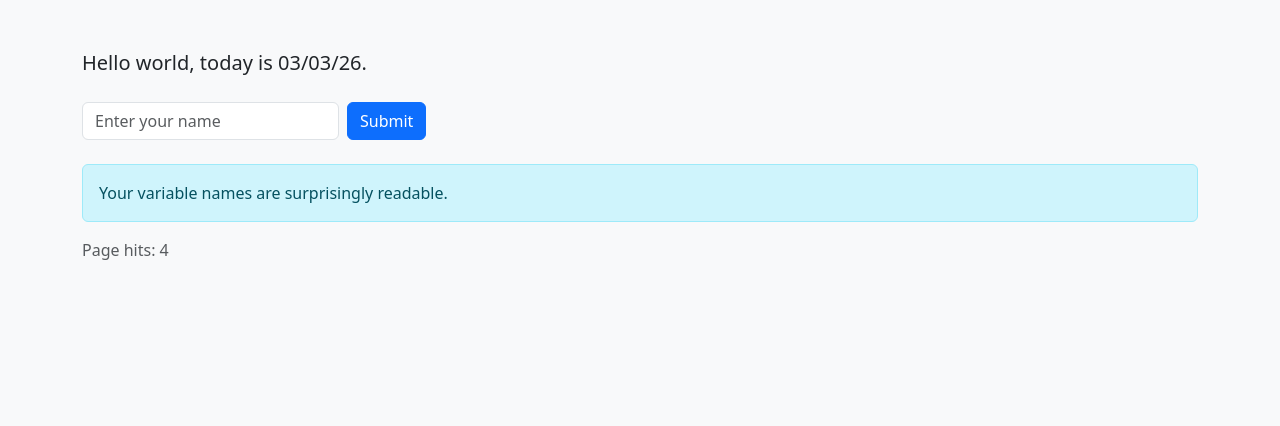
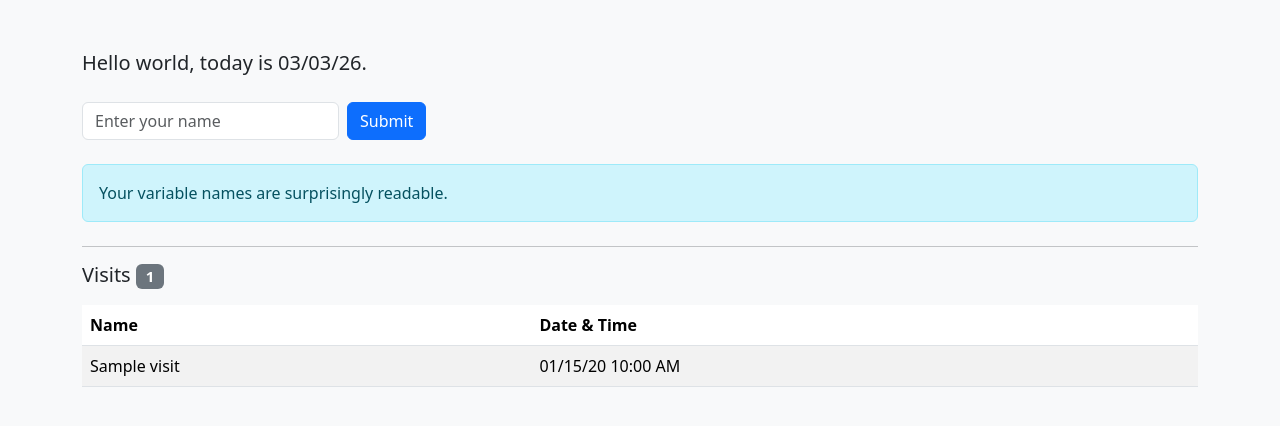
Before and after one commit to CoryBerry/Spotify_Playlist_Magic, a Flask app: page / in a window 1280 px wide. Shown: the part 56-482 px from the top of the page. Run offline with Flask 3, Linux system fonts and the light colour scheme; tables that the repository leaves empty hold one stand-in row (values such as "Sample post").

Commit message:
Add SQLite database, sessions, and duplicate name prevention
Co-Authored-By: Claude Sonnet 4.6 <noreply@anthropic.com>

```diff
--- a/app.py
+++ b/app.py
@@ -3,18 +3,31 @@
 # Learning project: Python + Flask vs ColdFusion
 # ---------------------------------------------------------------
 
-from flask import Flask, render_template, request
+from flask import Flask, render_template, request, session
+from flask_sqlalchemy import SQLAlchemy
 from datetime import datetime
 import random
 
 app = Flask(__name__)
+app.secret_key = "dev-secret-key"
+app.config["SQLALCHEMY_DATABASE_URI"] = "sqlite:///visits.db"  # file-based DB, lives in /instance
+
+db = SQLAlchemy(app)
 
 
 # ---------------------------------------------------------------
-# Data — in a real app this would come from a database
+# Models — like defining a CF datasource + table structure
 # ---------------------------------------------------------------
 
-hit_count = 0  # resets when the server restarts
+class Visit(db.Model):
+    id         = db.Column(db.Integer, primary_key=True)
+    name       = db.Column(db.String(100), nullable=False)
+    visited_at = db.Column(db.DateTime, default=datetime.now)
+
+
+# ---------------------------------------------------------------
+# Data
+# ---------------------------------------------------------------
 
 compliments = [
     "You write really clean code.",
@@ -31,28 +44,54 @@ compliments = [
 
 @app.route("/", methods=["GET", "POST"])
 def index():
-    global hit_count
-    hit_count += 1
-
-    date_str = datetime.now().strftime("%D")
     message = None
 
-    # Handle form submission
+    # Handle form submission — write to DB
     if request.method == "POST":
-        name = request.form["name"]  # like form.name in CF
-        message = f"Hey, {name}!"
+        name = request.form["name"]
+        session["name"] = name
+        existing = Visit.query.filter_by(name=name).first()  # like SELECT ... WHERE name = ? in CF
+        if existing:
+            message = f"{name} is already in the list."
+        else:
+            db.session.add(Visit(name=name))
+            db.session.commit()
+            message = f"Hey, {name}! Visit recorded."
 
-    compliment = random.choice(compliments)
+    # Read all visits from DB — like <cfquery> SELECT * FROM visits
+    visits = Visit.query.order_by(Visit.visited_at.desc()).all()
+    hit_count = Visit.query.count()
 
     return render_template(
         "index.html",
-        date=date_str,
+        date=datetime.now().strftime("%D"),
         message=message,
         hit_count=hit_count,
-        compliment=compliment
+        compliment=random.choice(compliments),
+        visits=visits
+    )
+
+
+@app.route("/logout")
+def logout():
+    session.clear()
+    return render_template("index.html",
+        date=datetime.now().strftime("%D"),
+        message="You've been logged out.",
+        hit_count=Visit.query.count(),
+        compliment=random.choice(compliments),
+        visits=Visit.query.order_by(Visit.visited_at.desc()).all()
     )
 
 
 @app.route("/about")
 def about():
     return render_template("about.html")
+
+
+# ---------------------------------------------------------------
+# Init DB — creates the tables if they don't exist yet
+# ---------------------------------------------------------------
+
+with app.app_context():
+    db.create_all()
--- a/requirements.txt
+++ b/requirements.txt
@@ -1 +1,2 @@
 flask
+flask-sqlalchemy
--- a/templates/base.html
+++ b/templates/base.html
@@ -12,9 +12,13 @@
   <nav class="navbar navbar-expand-lg navbar-dark bg-dark">
     <div class="container">
       <a class="navbar-brand" href="/">Flask Playground</a>
-      <div class="navbar-nav">
+      <div class="navbar-nav ms-auto">
         <a class="nav-link" href="/">Home</a>
         <a class="nav-link" href="/about">About</a>
+        {% if session.name %}
+          <span class="navbar-text text-light ms-3">Hey, {{ session.name }}!</span>
+          <a class="nav-link" href="/logout">Logout</a>
+        {% endif %}
       </div>
     </div>
   </nav>
--- a/templates/index.html
+++ b/templates/index.html
@@ -20,5 +20,19 @@
 
   <div class="alert alert-info mt-4">{{ compliment }}</div>
 
-  <p class="text-muted mt-2">Page hits: {{ hit_count }}</p>
+  <hr class="mt-4">
+  <h5>Visits <span class="badge bg-secondary">{{ hit_count }}</span></h5>
+  <table class="table table-striped mt-3">
+    <thead>
+      <tr><th>Name</th><th>Date &amp; Time</th></tr>
+    </thead>
+    <tbody>
+      {% for visit in visits %}
+        <tr>
+          <td>{{ visit.name }}</td>
+          <td>{{ visit.visited_at.strftime("%D %I:%M %p") }}</td>
+        </tr>
+      {% endfor %}
+    </tbody>
+  </table>
 {% endblock %}
```
Also changed, not shown: 1 other file.
